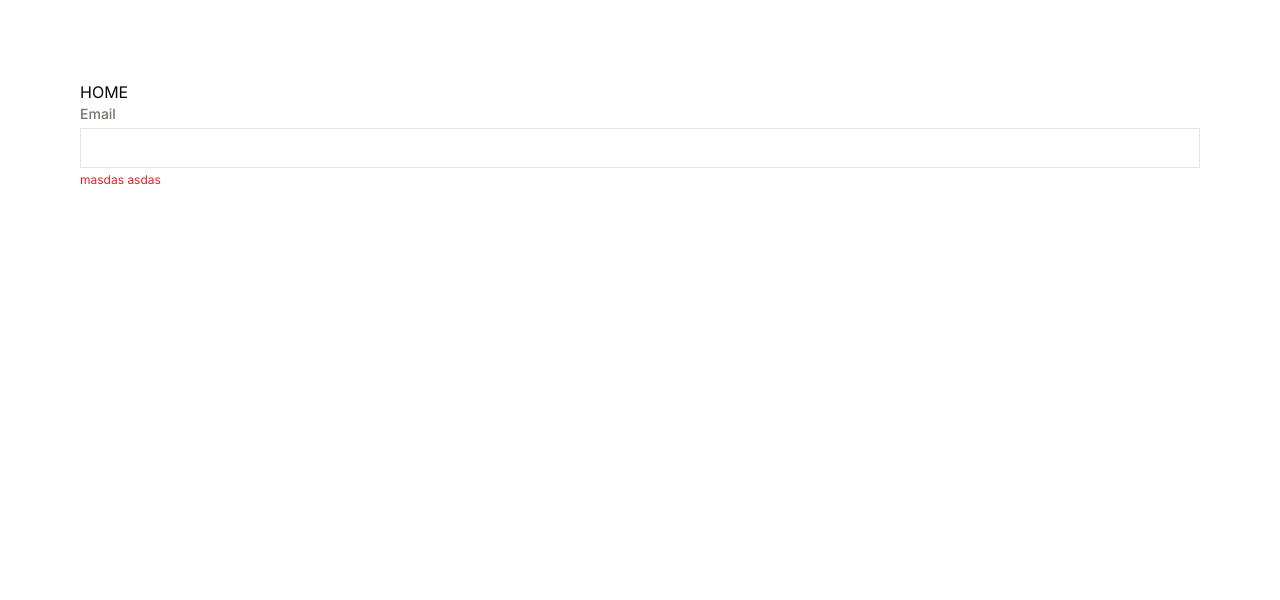
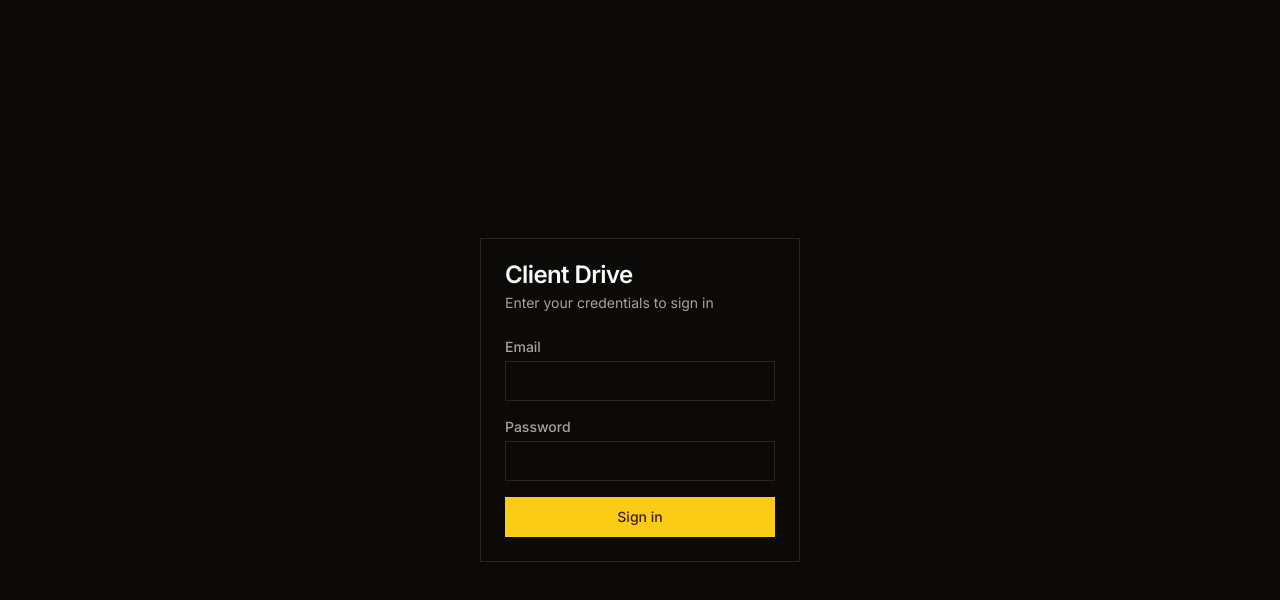
Before and after one commit to johnvilela/client-drive, a Next.js app: page / in a window 1280 px wide. Shown: the top 600 px of the page. Built offline with nearby package versions, Linux system fonts and the light colour scheme.

Commit message:
feat: create on-boarding page

```diff
--- /dev/null
+++ b/src/app/admin/dashboard/page.tsx
@@ -0,0 +1,3 @@
+export default function AdminDashboardPage() {
+  return <h1>Admin Dashboard Page</h1>;
+}
--- /dev/null
+++ b/src/app/client/dashboard/page.tsx
@@ -0,0 +1,3 @@
+export default function ClientDashboardPage() {
+  return <h1>Client Dashboard Page</h1>;
+}
--- a/src/app/layout.tsx
+++ b/src/app/layout.tsx
@@ -20,7 +20,7 @@ export default function RootLayout({
     <html lang="en">
       <body
         className={classHelper(
-          'min-h-screen bg-background font-sans antialiased',
+          'min-h-screen bg-background font-sans antialiased dark',
           fontSans.variable,
         )}
       >
--- a/src/app/page.tsx
+++ b/src/app/page.tsx
@@ -1,10 +1,29 @@
+import { Button } from '@/components/ui/button';
+import {
+  Card,
+  CardContent,
+  CardDescription,
+  CardHeader,
+  CardTitle,
+} from '@/components/ui/card';
 import { Input } from '@/components/ui/input';
 
-export default function Home() {
+export default function HomePage() {
   return (
-    <div className="p-20">
-      <h1>HOME</h1>
-      <Input label="Email" type="email" error="masdas asdas " />
+    <div className="w-screen h-screen grid place-items-center p-4">
+      <Card className="max-w-xs w-full">
+        <CardHeader>
+          <CardTitle>Client Drive</CardTitle>
+          <CardDescription>Enter your credentials to sign in</CardDescription>
+        </CardHeader>
+        <CardContent>
+          <form className="flex flex-col gap-4">
+            <Input type="email" label="Email" />
+            <Input type="password" label="Password" />
+            <Button type="submit">Sign in</Button>
+          </form>
+        </CardContent>
+      </Card>
     </div>
   );
 }
```
